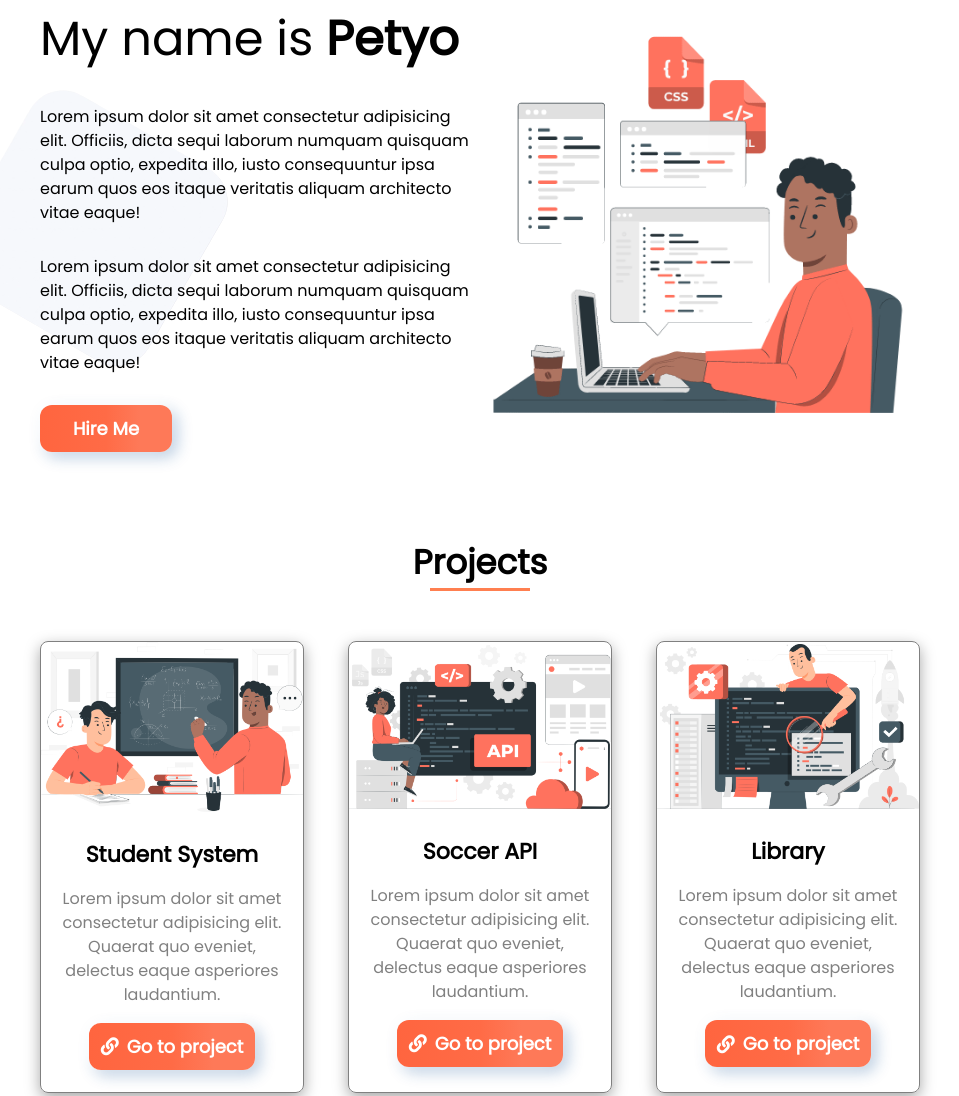
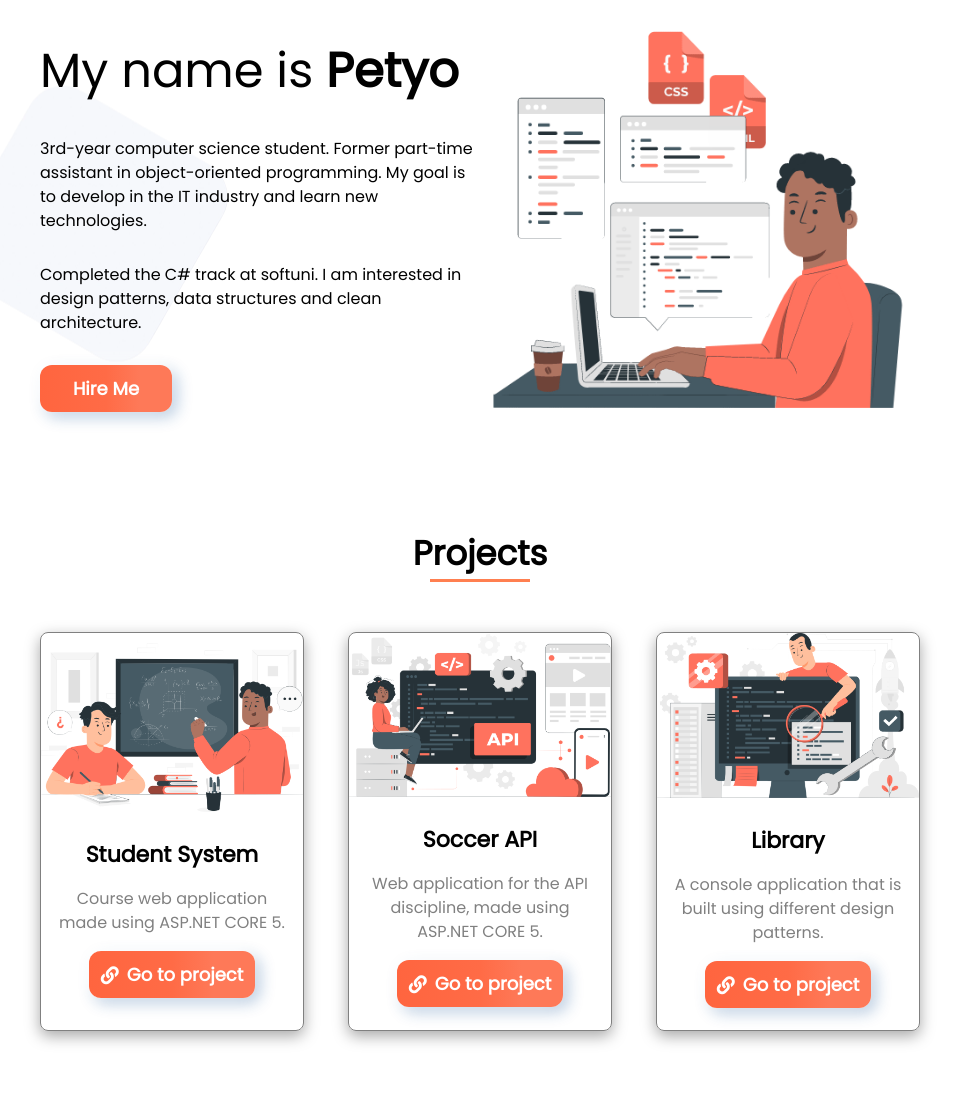
Before and after one commit to Statev7/VTU-UI-UX, a plain HTML site: page pages/index.html in a window 1280 px wide. Shown: the part 157-1253 px from the top of the page, without its empty margins (160-1119 px from the left). Drawn offline with Linux system fonts and the light colour scheme.

Commit message:
Update the content of the page.

```diff
--- a/pages/index.html
+++ b/pages/index.html
@@ -53,19 +53,17 @@
                 <h1>My name is <b>Petyo</b></h1>
 
                 <p>
-                    Lorem ipsum dolor sit amet consectetur adipisicing elit. Officiis, dicta sequi laborum numquam
-                    quisquam culpa optio, expedita illo, iusto consequuntur ipsa earum quos eos itaque veritatis aliquam
-                    architecto vitae eaque!
+                    3rd-year computer science student. Former part-time assistant in object-oriented programming. My
+                    goal is to develop in the IT industry and learn new technologies.
                 </p>
 
                 <p>
-                    Lorem ipsum dolor sit amet consectetur adipisicing elit. Officiis, dicta sequi laborum numquam
-                    quisquam culpa optio, expedita illo, iusto consequuntur ipsa earum quos eos itaque veritatis aliquam
-                    architecto vitae eaque!
+                    Completed the C# track at softuni. I am interested in design patterns, data structures and clean
+                    architecture.
                 </p>
 
                 <button class="hire-me-btn btn">
-                    Hire Me
+                    <a href="https://www.linkedin.com/in/petyo-statev-85864722b/" target="_blank">Hire Me</a>
                 </button>
 
             </article>
@@ -92,7 +90,7 @@
                     <h3 class="title">Student System</h3>
 
                     <p class="description">
-                        Lorem ipsum dolor sit amet consectetur adipisicing elit. Quaerat quo eveniet, delectus eaque asperiores laudantium.
+                        Course web application made using ASP.NET CORE 5.
                     </p>
 
                     <a class="github-btn btn" href="https://github.com/Statev7/StudentSystem" target="_blank">
@@ -112,7 +110,7 @@
                     <h3 class="title">Soccer API</h3>
 
                     <p class="description">
-                        Lorem ipsum dolor sit amet consectetur adipisicing elit. Quaerat quo eveniet, delectus eaque asperiores laudantium.
+                        Web application for the API discipline, made using ASP.NET CORE 5.
                     </p>
 
                     <a class="github-btn btn" href="https://github.com/Statev7/SoccerAPI" target="_blank">
@@ -132,7 +130,7 @@
                     <h3 class="title">Library</h3>
 
                     <p class="description">
-                    Lorem ipsum dolor sit amet consectetur adipisicing elit. Quaerat quo eveniet, delectus eaque asperiores laudantium.
+                        A console application that is built using different design patterns.
                     </p>
 
                     <a class="github-btn btn" href="https://github.com/Statev7/VTU-Design-Patterns" target="_blank">
@@ -237,7 +235,7 @@
                         <a href="#portfolio">Portfolio</a>
                     </li>
                     <li>
-                    <a href="#tech-stack">Tech stack</a>
+                        <a href="#tech-stack">Tech stack</a>
                     </li>
                 </ul>
             </nav>
--- a/styles/style.css
+++ b/styles/style.css
@@ -153,14 +153,12 @@ header {
     color: white;
 }
 
+#about-me .content .hire-me-btn a {
+    text-decoration: none;
+    color: white;
+}
+
 /* Portfolio */
-
-/* #portfolio {
-    background-image: url('/Images/portfolio-bg.jpeg');
-    background-repeat: no-repeat;
-    background-size: auto;
-    background-position: center;
-} */
 
 #portfolio .projects {
     display: flex;
```
